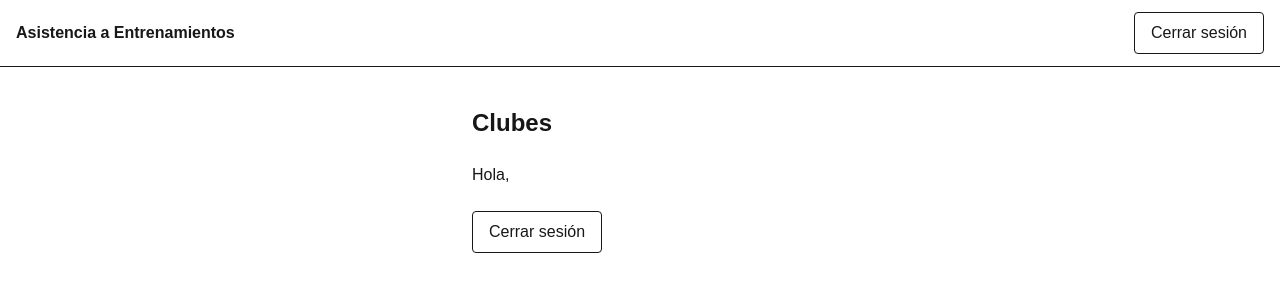
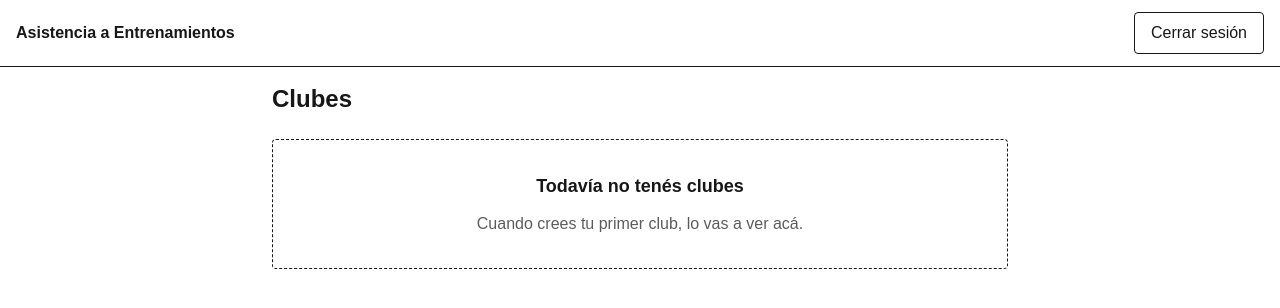
Before and after one commit to Stack-dos/asistencia-coach-basquet, a Next.js app: page /clubes in a window 1280 px wide. Shown: the top 308 px of the page. Built offline with nearby package versions, Linux system fonts and the light colour scheme; no server answers.

Commit message:
feat: simplificar la página de clubes eliminando la gestión de sesión y el saludo

```diff
--- a/src/app/(app)/clubes/page.tsx
+++ b/src/app/(app)/clubes/page.tsx
@@ -1,26 +1,14 @@
-import { Suspense } from "react";
-import { signOut } from "@/data/auth";
-import { getCurrentUserEmail } from "@/data/user";
+import { EmptyState } from "@/components/EmptyState";
 
-// Lee la sesión (dato del request): va dentro de <Suspense>.
-async function Greeting() {
-  const email = await getCurrentUserEmail();
-  return <p>Hola, {email}</p>;
-}
-
-// shortcut: página mínima para probar la sesión; US-103 la reemplaza por el listado de clubes.
+// shortcut: sin datos todavía; US-201 agrega el listado y el alta de clubes.
 export default function ClubesPage() {
   return (
-    <main className="mx-auto flex w-full max-w-sm flex-col gap-6 p-6">
+    <>
       <h1 className="text-2xl font-semibold">Clubes</h1>
-      <Suspense fallback={<p>Cargando…</p>}>
-        <Greeting />
-      </Suspense>
-      <form action={signOut}>
-        <button type="submit" className="rounded border px-4 py-2">
-          Cerrar sesión
-        </button>
-      </form>
-    </main>
+      <EmptyState
+        title="Todavía no tenés clubes"
+        description="Cuando crees tu primer club, lo vas a ver acá."
+      />
+    </>
   );
 }
```
